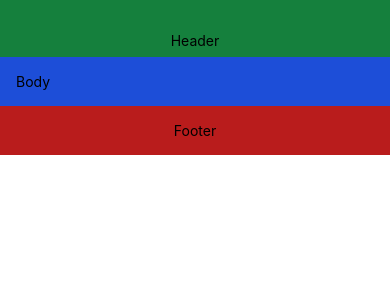
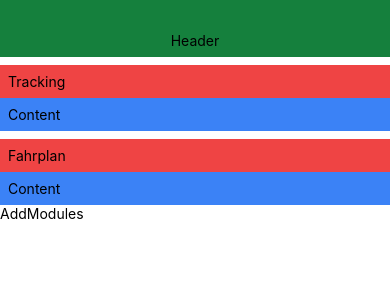
Before and after one commit to DichterDev/Bussin, a React Native app in the folder user-applicationn/: screen / in a window 390 px wide. Shown: the top 300 px of the page. Built offline with nearby package versions, Linux system fonts and the light colour scheme.

Commit message:
components

```diff
--- a/user-applicationn/components/01_Screens/01_Home/Home.js
+++ b/user-applicationn/components/01_Screens/01_Home/Home.js
@@ -1,18 +1,21 @@
 import { Text, View, ScrollView} from 'react-native'
+
+import Tracking from '../../02_Modules/01_Tracking/Tracking'
+import Fahrplan from '../../02_Modules/02_Fahrplan/Fahrplan'
+import AddModules from '../../03_Buttons/01_Add_Modules/AddModules';
 
 export default function Home() {
   return (
     <View className="flex-1 flex-col">
         <View className="bg-green-700 items-center pt-8 pb-2">
-            <Text>Header</Text>
+          <Text>Header</Text>
         </View>
         <View className="">
-            <ScrollView className="bg-blue-700 p-4">
-                <Text>Body</Text>
-            </ScrollView>
+          <Tracking/>
+          <Fahrplan/>
         </View>
-        <View className="bg-red-700 items-center p-4">
-            <Text>Footer</Text>
+        <View>
+          <AddModules/>
         </View>
     </View>
   );
--- /dev/null
+++ b/user-applicationn/components/02_Modules/01_Tracking/Tracking.js
@@ -0,0 +1,17 @@
+import { Text, View } from 'react-native'
+import React, { Component } from 'react'
+
+export default class Tracking extends Component {
+  render() {
+    return (
+      <View className="mt-2">
+        <View className="bg-red-500 p-2">
+            <Text>Tracking</Text>
+        </View>
+        <View className="bg-blue-500 p-2">
+            <Text>Content</Text>
+        </View>
+      </View>
+    )
+  }
+}
--- /dev/null
+++ b/user-applicationn/components/02_Modules/02_Fahrplan/Fahrplan.js
@@ -0,0 +1,17 @@
+import { Text, View } from 'react-native'
+import React, { Component } from 'react'
+
+export default class Fahrplan extends Component {
+  render() {
+    return (
+      <View className="mt-2">
+        <View className="bg-red-500 p-2">
+            <Text>Fahrplan</Text>
+        </View>
+        <View className="bg-blue-500 p-2">
+            <Text>Content</Text>
+        </View>
+      </View>
+    )
+  }
+}
--- /dev/null
+++ b/user-applicationn/components/03_Buttons/01_Add_Modules/AddModules.js
@@ -0,0 +1,12 @@
+import { Text, View } from 'react-native'
+import React, { Component } from 'react'
+
+export default class AddModules extends Component {
+  render() {
+    return (
+      <View>
+        <Text>AddModules</Text>
+      </View>
+    )
+  }
+}
```
